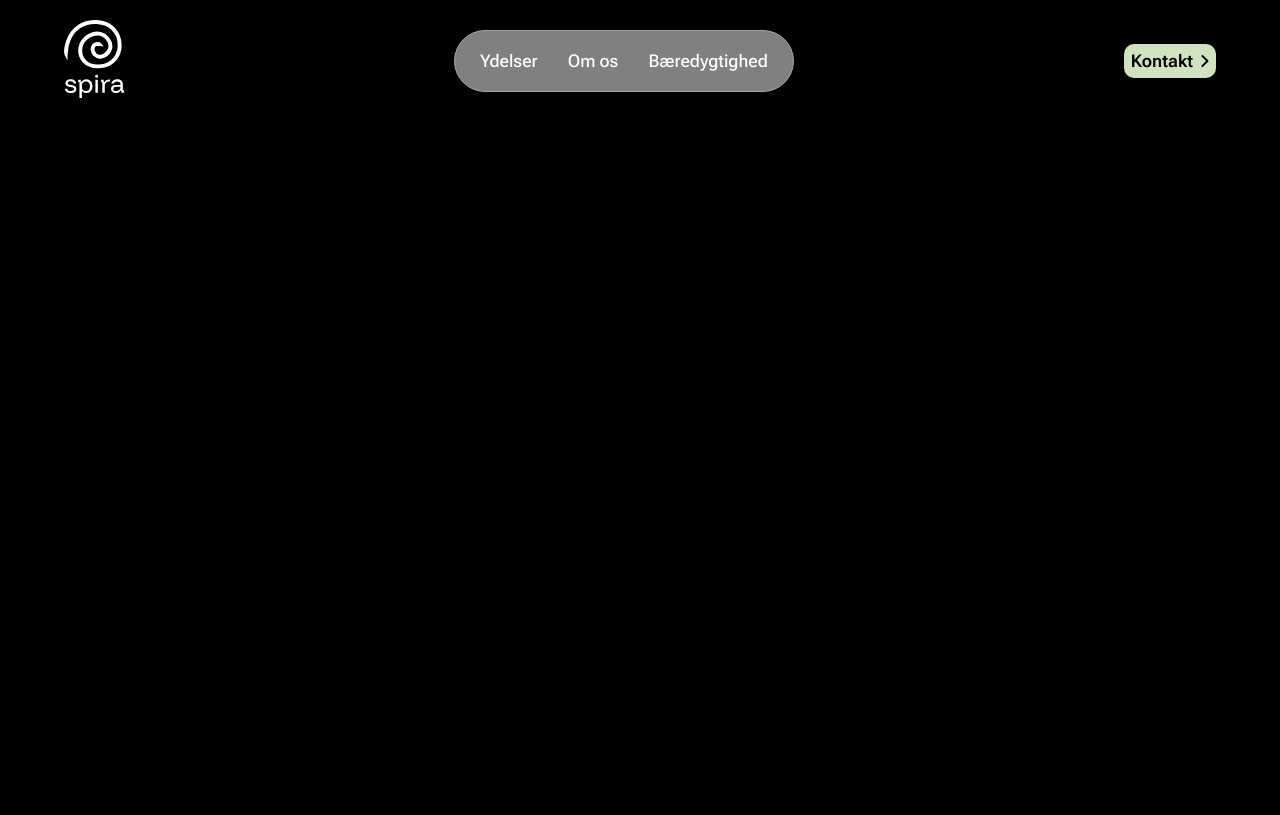
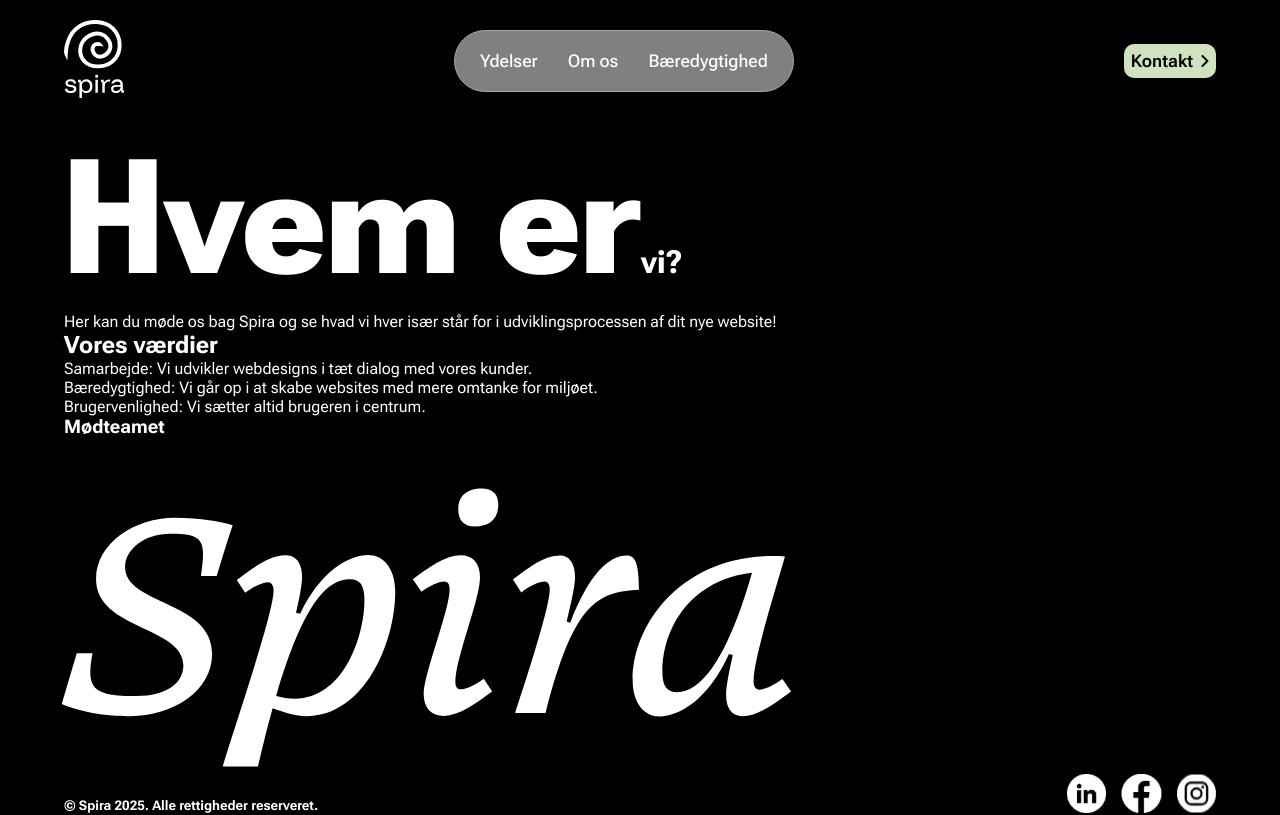
Before and after one commit to danny176/spira, a React (Vite) app: page /spira/omos in a window 1280 px wide. Shown: the top 815 px of the page. Built offline with nearby package versions, Linux system fonts and the light colour scheme.

Commit message:
det øverste på siden

```diff
--- a/src/views/OmOs.jsx
+++ b/src/views/OmOs.jsx
@@ -1,5 +1,15 @@
 import { useState } from "react";
 
 export default function ForwardChain() {
-  return <h1 className="h1test">Test</h1>;
+  return <>
+ <h1><span style={{fontSize: '10rem'}}>Hvem er</span><span>vi?</span></h1>
+ <p>Her kan du møde os bag Spira og se hvad vi hver især står for i udviklingsprocessen af dit nye website!</p>
+
+ <h2>Vores værdier</h2>
+ <p>Samarbejde: Vi udvikler webdesigns i tæt dialog med vores kunder. <br />
+Bæredygtighed: Vi går op i at skabe websites med mere omtanke for miljøet. <br />
+Brugervenlighed: Vi sætter altid brugeren i centrum.</p>
+
+<h3><span>Mød</span><span>teamet</span></h3>
+</>
 }
```
